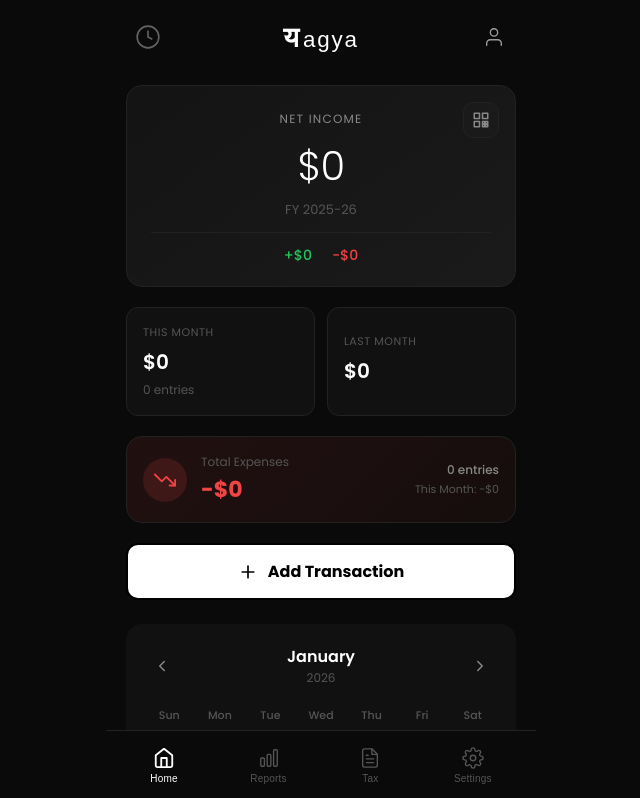
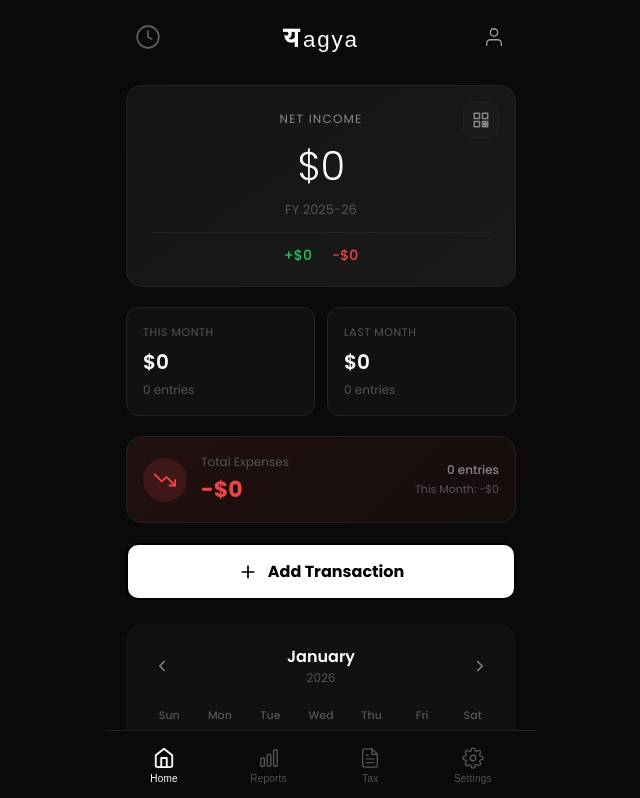
Before and after one commit to Unwindmeinstead/Namaste, a React (Vite) app: page / in a window 1280 px wide. Shown: the top 798 px of the page, without its empty margins (319-959 px from the left). Built offline with nearby package versions, Linux system fonts and the light colour scheme.

Commit message:
Show entry count on Last Month card to match This Month card

```diff
--- a/src/pages/HomePage.jsx
+++ b/src/pages/HomePage.jsx
@@ -116,10 +116,7 @@ export function HomePage({ entries, scheduledServices, settings, onAddClick, onV
           <p className={`stat-value ${lastMonthNet < 0 ? 'negative' : ''}`}>
             {lastMonthNet < 0 ? '-' : ''}{formatCurrency(Math.abs(lastMonthNet), settings.currency)}
           </p>
-          <div className="stat-trend">
-            {trend > 0 ? <TrendUpIcon className="trend-icon up" /> : trend < 0 ? <TrendDownIcon className="trend-icon down" /> : null}
-            {trend !== 0 && <span className={trend > 0 ? 'up' : 'down'}>{trend > 0 ? '+' : ''}{trend}%</span>}
-          </div>
+          <p className="stat-entries">{lastMonth.length} {t('entries', lang)}</p>
         </button>
       </div>
 
```
